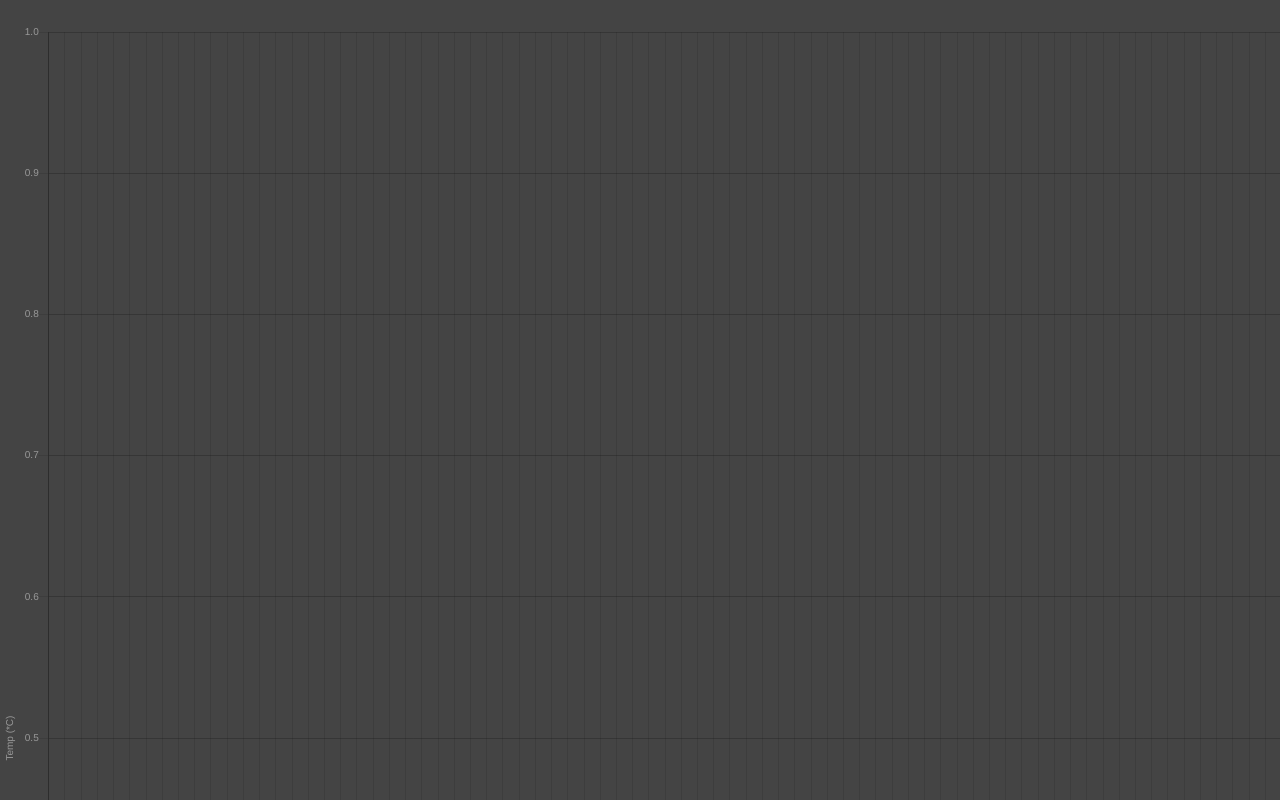
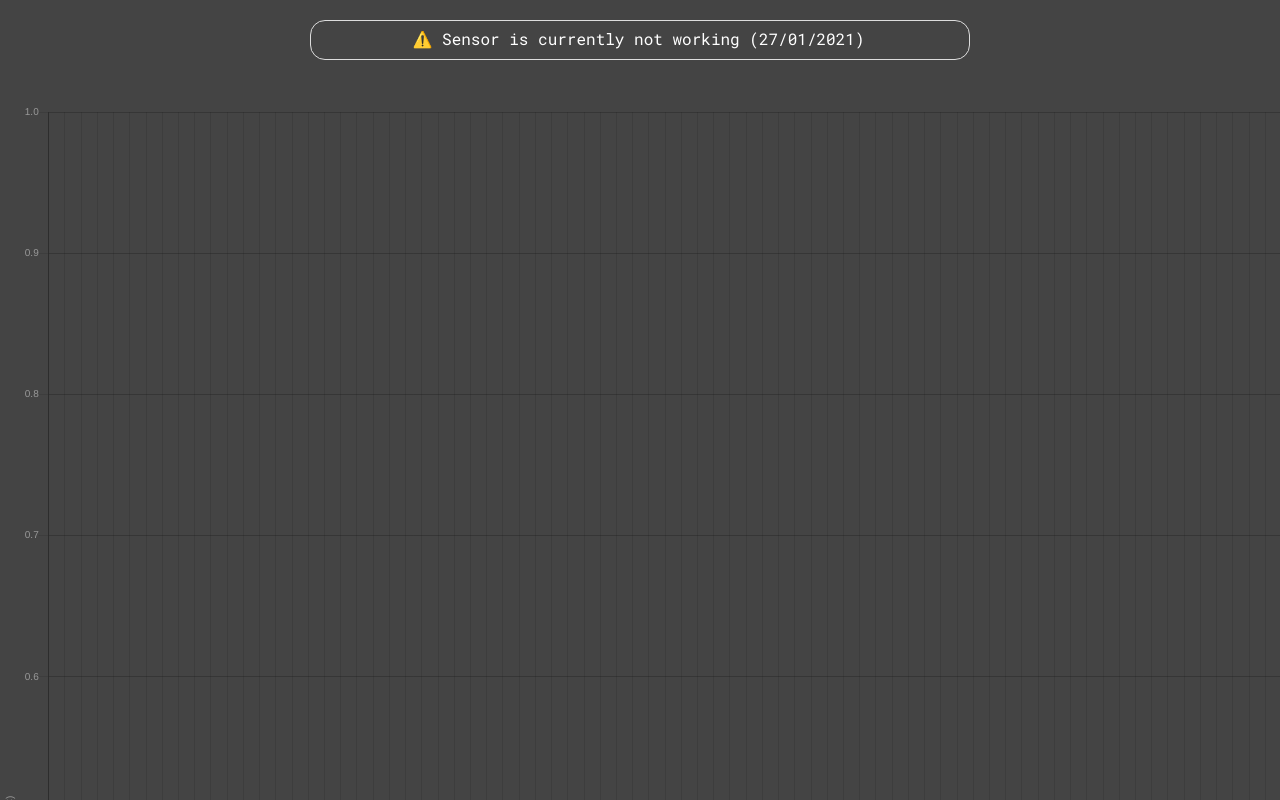
Before and after one commit to tomasmaillo/roomtemp, a plain HTML site: page index.html in a window 1280 px wide. Shown: the top 800 px of the page. Drawn offline with nearby package versions, Linux system fonts and the light colour scheme; no server answers.

Commit message:
Add downtime warning

```diff
--- a/index.html
+++ b/index.html
@@ -6,6 +6,14 @@
 </head>
 
 <body>
+
+    <div class="overlay">
+        <div class="warning">
+            <p>
+                ⚠️ Sensor is currently not working (27/01/2021)
+            </p>
+        </div>
+    </div>
 
     <div id="chart-scroll" style="overflow-x: auto">
         <div id="chart-container" class="chart-container" style="position: relative; width:1920px">
@@ -21,7 +29,7 @@
 
     </div>
 
-    <div class="overlay ">
+    <div class="overlay">
         <h1>📈 Some details about this graph</h1>
         <p>
             - Last measurement taken <span id="last-measurement">~</span> seconds ago <br> - Shows the last 24hrs of data (currently showing <span id="number-points">~</span> points)<br> - Null values are skipped <br> - The values are actually averages
--- a/style.css
+++ b/style.css
@@ -31,6 +31,14 @@ body {
     }
 }
 
+.warning {
+    border: 0.5px solid #ddd;
+    border-radius: 15px;
+    margin: 20px;
+    padding: 7px 10px 10px 7px;
+    text-align: center;
+}
+
 a {
     text-decoration: underline;
     color: white;
@@ -42,6 +50,10 @@ a {
 a:hover {
     background: rgba(255, 99, 132, 0.2);
     cursor: pointer;
+}
+
+p {
+    margin: 0px;
 }
 
 p.right {
```
